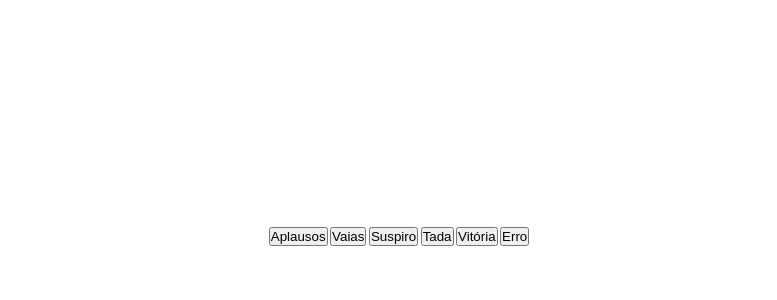
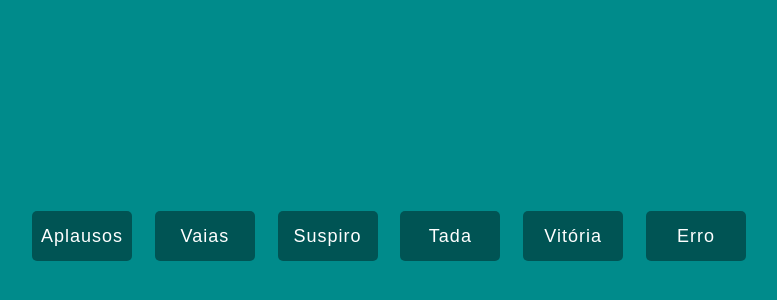
Before and after one commit to OscarYopan/sound-board, a plain HTML site: page index.html in a window 1280 px wide. Shown: the part 164-464 px from the top of the page, without its empty margins (241-1018 px from the left). Drawn offline with Linux system fonts and the light colour scheme.

Commit message:
CSS basic desing

```diff
--- a/style.css
+++ b/style.css
@@ -7,7 +7,7 @@
 
 /*Default*/
 html{
-  font-family: 'Roboto', sans-serif;
+  font-family: Arial, Helvetica, sans-serif;
   font-size: 62.5%;
 }
 
@@ -18,4 +18,26 @@ body{
   justify-content: center;
   height: 100vh;
   overflow: hidden;
+  background-color: darkcyan
 }
+
+.btn {
+  width: 10rem;
+  height: 5rem;
+  margin-right: 2rem;
+  font-size: 1.8rem;
+  background-color: rgba(0, 0, 0, 0.4);
+  color: white;
+  letter-spacing: .1rem;
+  border: none;
+  border-radius: .5rem;
+  cursor: pointer;
+}
+
+.btn:hover {
+  background-color: rgba(0, 0, 0, 0.6);
+}
+
+.btn:active {
+  transform: scale(0.98);
+}
```
